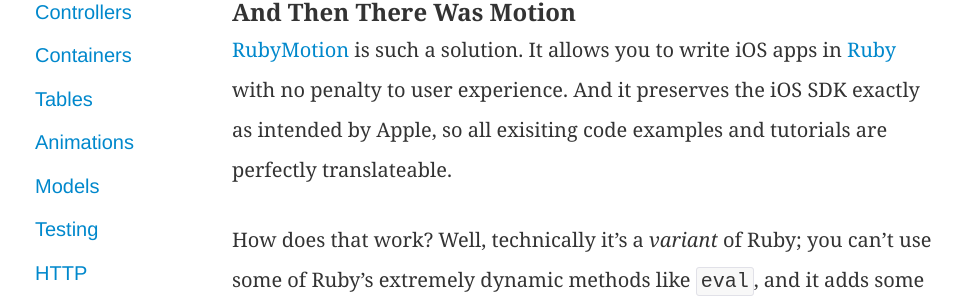
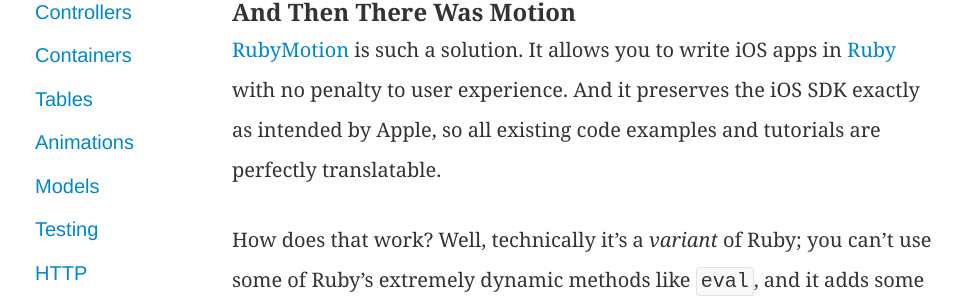
Before and after one commit to clayallsopp/rubymotion-tutorial, a Jekyll site: the page built from _posts/chapters/1900-01-01-0-in-motion.md, in a window 1280 px wide and 900 px high, scrolled down 647 px. Shown: the part 184-490 px from the top of the window, without its empty margins (0-974 px from the left). Built offline with Jekyll 4.4.1, drawn with Linux system fonts in a browser that asks for light colours; nearby versions of some CDN libraries; Markdown is read by kramdown in place of the engine named in the settings; comment, search, counter and statistics services are not loaded.

Commit message:
Fix typos in Prologue.

```diff
--- a/_posts/chapters/1900-01-01-0-in-motion.md
+++ b/_posts/chapters/1900-01-01-0-in-motion.md
@@ -17,7 +17,7 @@
 
 ## And Then There Was Motion
 
-[RubyMotion][motion] is such a solution. It allows you to write iOS apps in [Ruby][ruby] with no penalty to user experience. And it preserves the iOS SDK exactly as intended by Apple, so all exisiting code examples and tutorials are perfectly translateable.
+[RubyMotion][motion] is such a solution. It allows you to write iOS apps in [Ruby][ruby] with no penalty to user experience. And it preserves the iOS SDK exactly as intended by Apple, so all existing code examples and tutorials are perfectly translatable.
 
 How does that work? Well, technically it's a *variant* of Ruby; you can't use some of Ruby's extremely dynamic methods like `eval`, and it adds some new features like `functions.with(some, named: parameters)`. This allows your Ruby code to be compiled to machine code identical to Objective-C; in other words, the device can't tell the difference between RubyMotion and normal iOS apps.
 
```
